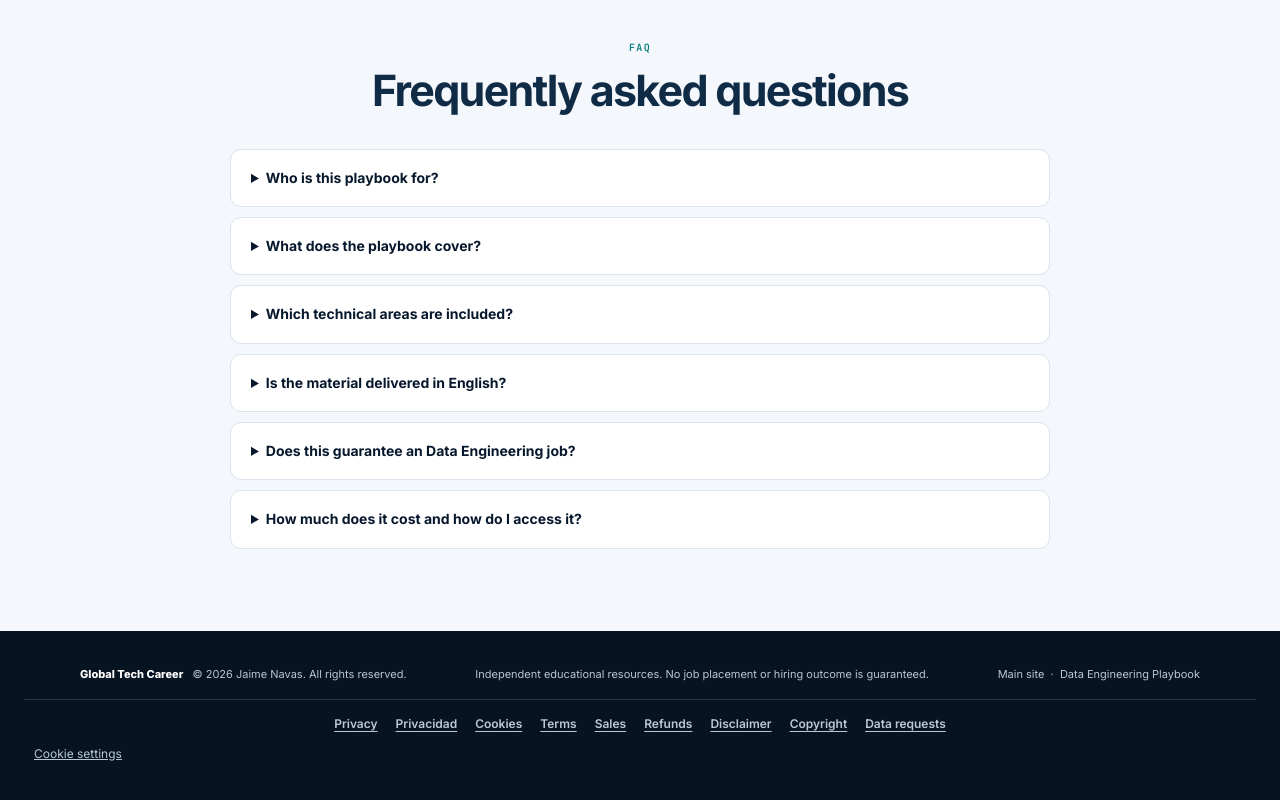
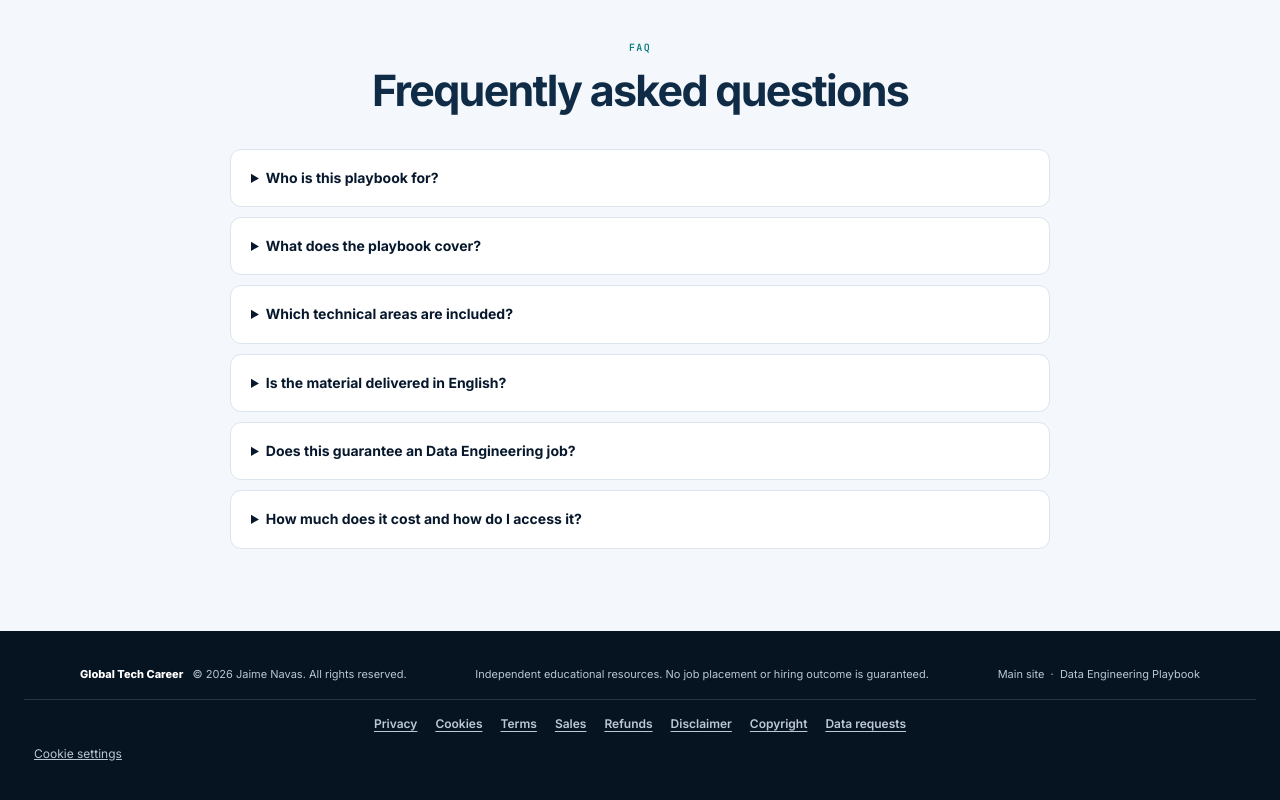
Before and after one commit to andreinavas505/globaltechcareer, a plain HTML site: page data-engineering/index.html in a window 1280 px wide. Shown: the part 6031-6831 px from the top of the page. Drawn offline with Linux system fonts and the light colour scheme.

Commit message:
Focus legal center on U.S. privacy requirements

```diff
--- a/data-engineering/index.html
+++ b/data-engineering/index.html
@@ -334,7 +334,7 @@ body .card p,body section:not(.hero):not(.gtc-market):not(.gtc-bottom-cta) p,bod
     <div><span class="footer-brand">Global Tech Career</span> &nbsp; © 2026 Jaime Navas. All rights reserved.</div>
     <div>Independent educational resources. No job placement or hiring outcome is guaranteed.</div>
     <div><a href="https://globaltechcareer.com/">Main site</a> &nbsp;·&nbsp; Data Engineering Playbook</div>
-  </div><nav class="gtc-legal-links" aria-label="Legal"><a href="/privacy.html">Privacy</a><a href="/privacy-es.html">Privacidad</a><a href="/cookie-policy.html">Cookies</a><a href="/terms.html">Terms</a><a href="/sale-terms.html">Sales</a><a href="/refund-policy.html">Refunds</a><a href="/disclaimer.html">Disclaimer</a><a href="/copyright.html">Copyright</a><a href="/data-requests.html">Data requests</a></nav></footer>
+  </div><nav class="gtc-legal-links" aria-label="Legal"><a href="/privacy.html">Privacy</a><a href="/cookie-policy.html">Cookies</a><a href="/terms.html">Terms</a><a href="/sale-terms.html">Sales</a><a href="/refund-policy.html">Refunds</a><a href="/disclaimer.html">Disclaimer</a><a href="/copyright.html">Copyright</a><a href="/data-requests.html">Data requests</a></nav></footer>
   <script src="/assets/gtc-landing-enhancements.js?v=20261104g" defer></script>
   <script src="/assets/gtc-analytics.js?v=20261104a" defer></script>
 </body>
```
